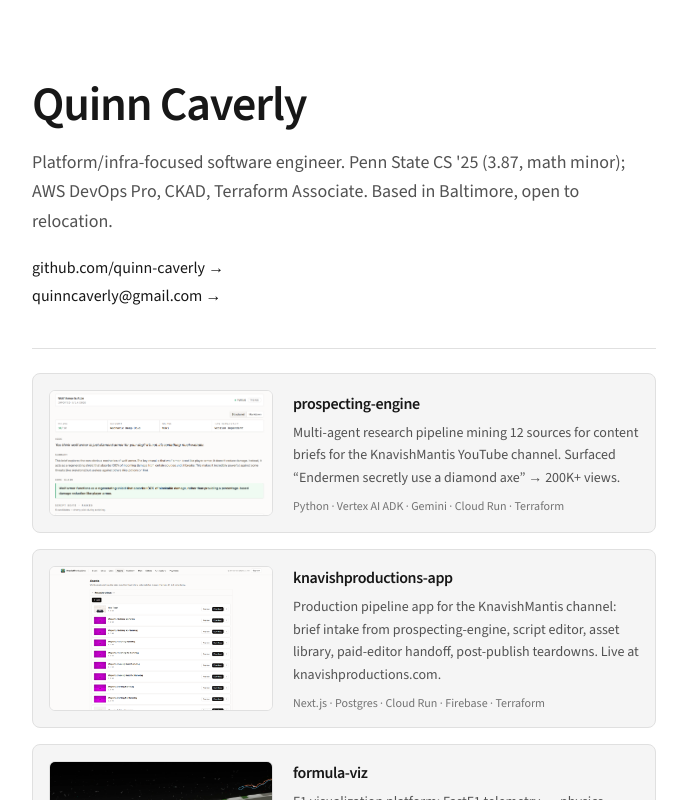
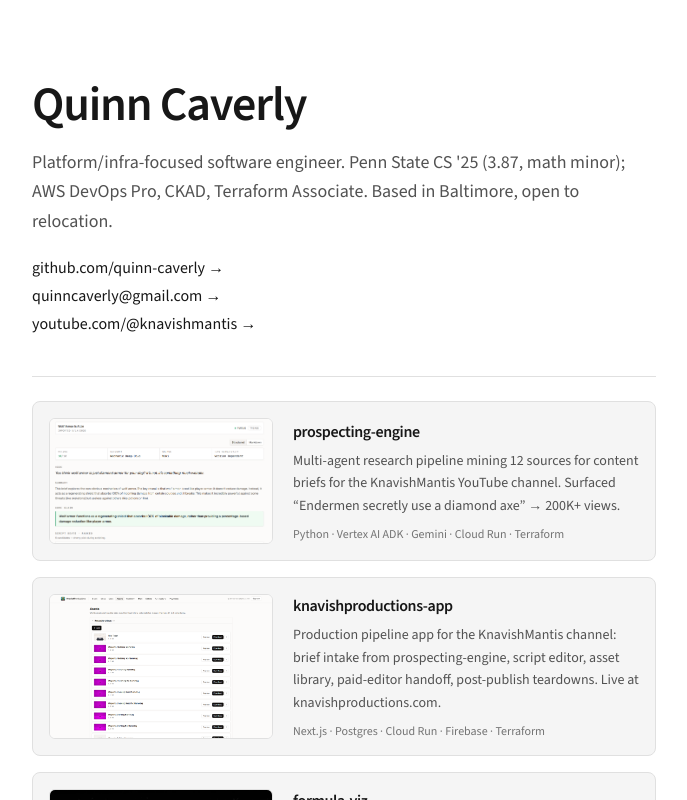
Before and after one commit to quinn-caverly/quinn-caverly, a Next.js app: page /quinn-caverly/ in a window 1280 px wide. Shown: the top 800 px of the page, without its empty margins (296-983 px from the left). Built offline with nearby package versions, Linux system fonts and the light colour scheme.

Commit message:
Add youtube.com/@knavishmantis to contact links

```diff
--- a/src/app/page.tsx
+++ b/src/app/page.tsx
@@ -60,6 +60,12 @@
           >
             quinncaverly@gmail.com <span aria-hidden="true">→</span>
           </a>
+          <a
+            href="https://youtube.com/@knavishmantis"
+            className="text-fg hover:text-accent"
+          >
+            youtube.com/@knavishmantis <span aria-hidden="true">→</span>
+          </a>
         </nav>
       </header>
 
```
